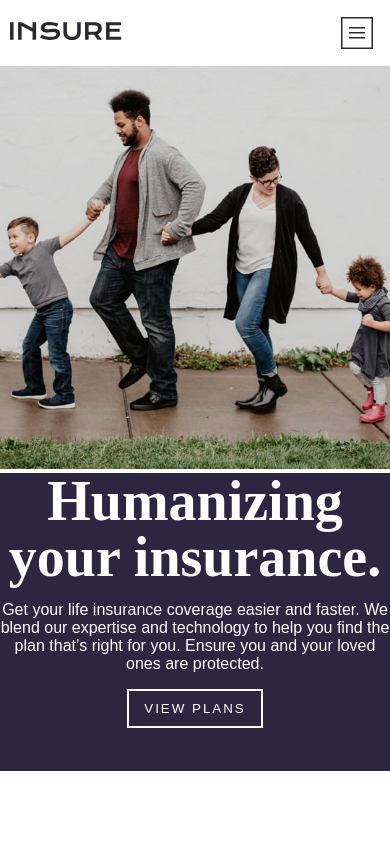
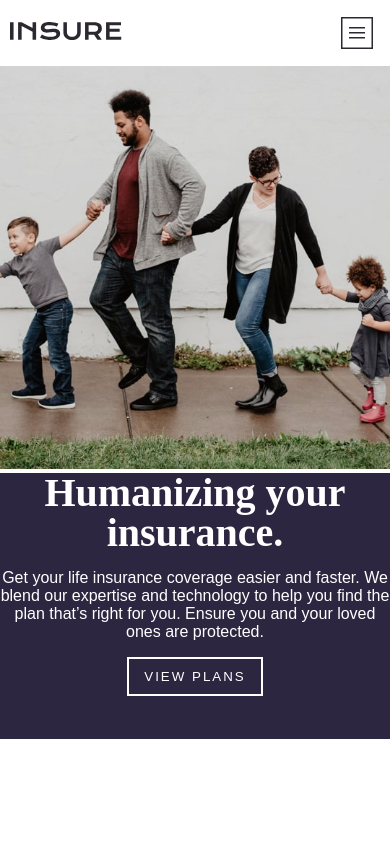
Before and after one commit to VikaramjitSinghGorraya/insurance-landing-page, a React (Create React App) app: page / in a window 390 px wide. Shown: the top 844 px of the page. Built offline with nearby package versions, Linux system fonts and the light colour scheme.

Commit message:
made changes to fit layout on mobile screen

```diff
--- a/src/App.css
+++ b/src/App.css
@@ -20,7 +20,9 @@ h1{
     grid-template-columns:100%;
     grid-row-gap:20vh;
 }
-
+.bodyScroll{
+overflow: hidden;
+}
 /* ul.inactive{
     display:none;
 } */
--- a/src/Components/Home.js
+++ b/src/Components/Home.js
@@ -58,7 +58,7 @@ const TextContainer = styled.div`
     text-align:center;
     place-items:center;
     h1{
-        font-size: 3.5em;
+        font-size: 2.5em;
         line-height: 1;
         position: relative;
         margin: 0;
--- a/src/Components/Navigation.js
+++ b/src/Components/Navigation.js
@@ -6,10 +6,11 @@ export class Navigation extends Component {
 
     componentDidMount(){
 
-        const ham = document.getElementById("hamburger");
+       const ham = document.getElementById("hamburger");
         const list = document.getElementById("ul");
         ham.addEventListener("click",()=>{
             list.classList.toggle("active");
+            document.body.classList.toggle("bodyScroll");
         })
     }
     render() {
```
